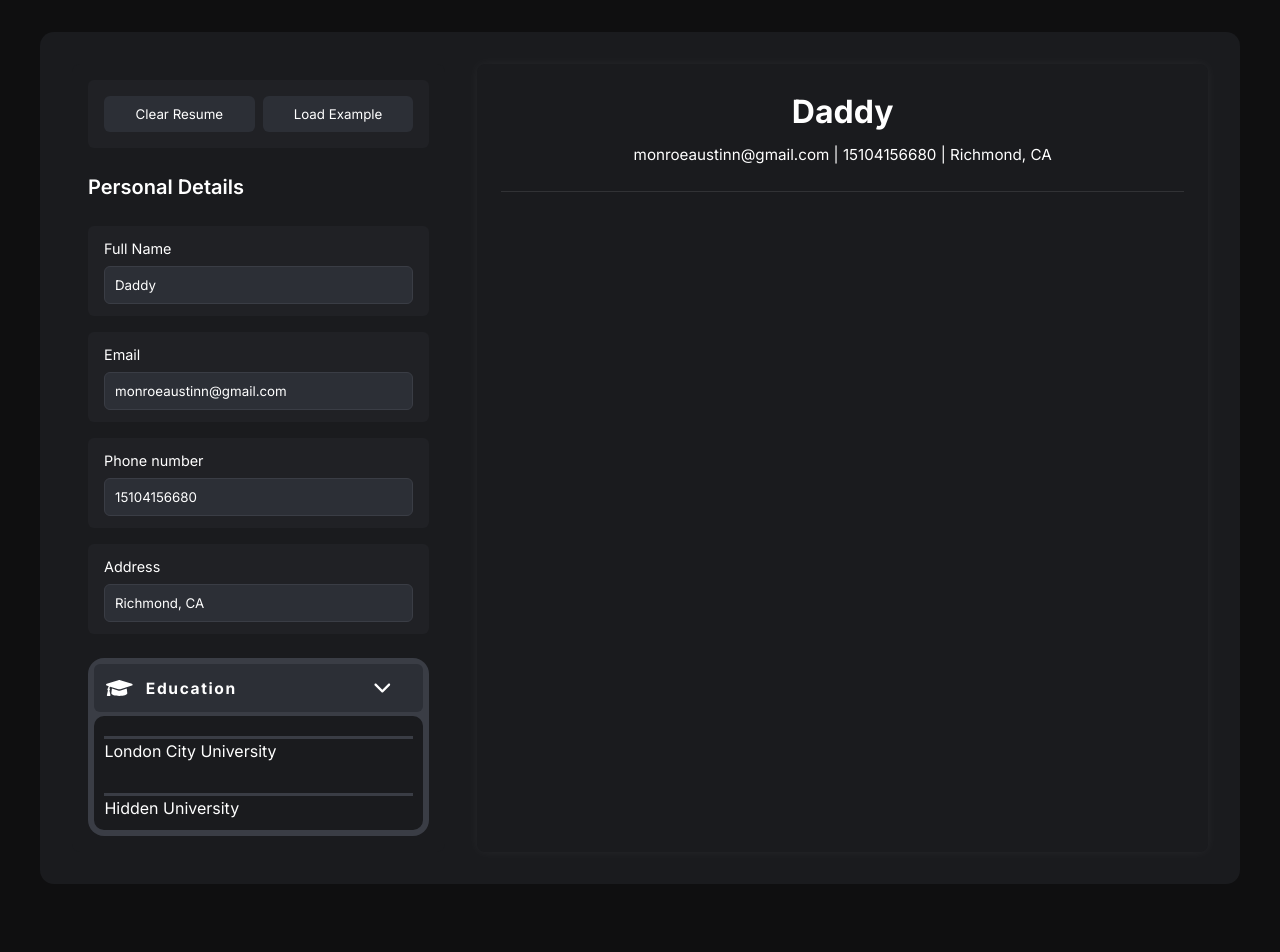
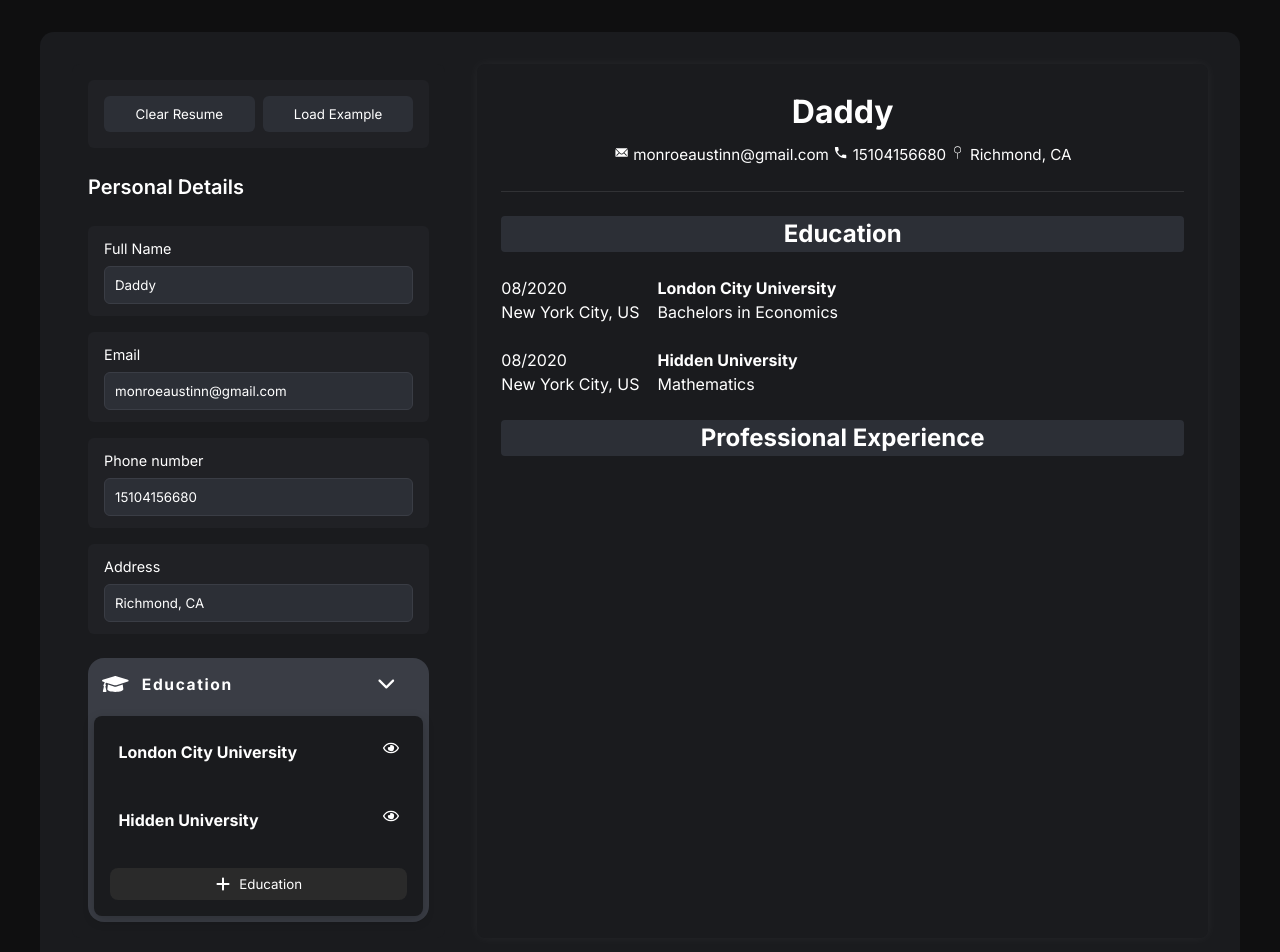
Before and after one commit to monroeaustin/CV-Builder, a React (Vite) app: page / in a window 1280 px wide. Shown: the top 952 px of the page. Before the commit the page ends 916 px from the top, so only its background shows below. Built offline with nearby package versions, Linux system fonts and the light colour scheme.

Commit message:
feat: DropDown Education Menu, UX Experience - Education menu provides better navigation - Education data displays on resume side. - READ from database.

```diff
--- a/src/App.jsx
+++ b/src/App.jsx
@@ -9,7 +9,21 @@ function App() {
     email: 'monroeaustinn@gmail.com',
     phoneNumber: +15104156680,
     address: 'Richmond, CA',
-    Education: ['London City University','Hidden University']
+    Education: [{
+      school:'London City University',
+      Degree:'Bachelors in Economics',
+      StartDate:'08/2020',
+      EndDate:'present',
+      Location:'New York City, US'
+    },
+    {
+      school:'Hidden University',
+      Degree:'Mathematics',
+      StartDate:'08/2020',
+      EndDate:'present',
+      Location:'New York City, US'
+    },
+  ]
   });
 
   const handleChange = (e) => {
@@ -19,7 +33,7 @@ function App() {
       [name]: value
     }));
 
-    console.log(`The State is`, formData);
+    console.log(`The State is`, JSON.stringify(formData))
   };
 
   return (
--- a/src/assets/styles/App.css
+++ b/src/assets/styles/App.css
@@ -12,6 +12,33 @@ body {
   background-color: #0f0f10;
   line-height: 1.5;
 }
+
+input:focus {
+  outline: none;
+  border-color: #60a5fa;
+  border-bottom: 1px solid #60a5fa;
+  background-color: #1f2937;
+}
+
+input {
+  background-color: #2c2f36;
+  border: 1px solid #3a3d45;
+  padding: 10px;
+  border-radius: 6px;
+  transition: border 0.2s ease;
+}
+
+label {
+  display: flex;
+  flex-direction: column;
+  background-color: #202125;
+  padding: 0.75rem 1rem;
+  border-radius: 6px;
+  gap: 0.4rem;
+  font-size: 0.9rem;
+}
+
+
 
 .App {
   display: flex;
@@ -32,6 +59,16 @@ body {
   flex-direction: column;
   gap: 1.5rem;
 }
+
+.resume-side {
+  flex: 2;
+  background-color: #1a1b1e;
+  border-radius: 8px;
+  padding: 1.5rem;
+  box-shadow: 0 0 12px rgba(255, 255, 255, 0.05);
+}
+
+
 
 .nav {
   background-color: #202125;
@@ -56,11 +93,7 @@ body {
   background-color: #3a3d45;
 }
 
-.personal-info h1 {
-  font-size: 1.25rem;
-  font-weight: 600;
-  margin-bottom: 0.5rem;
-}
+
 
 .personal-info {
   display: flex;
@@ -68,52 +101,13 @@ body {
   gap: 1rem;
 }
 
-label {
-  display: flex;
-  flex-direction: column;
-  background-color: #202125;
-  padding: 0.75rem 1rem;
-  border-radius: 6px;
-  gap: 0.4rem;
-  font-size: 0.9rem;
+.personal-info h1 {
+  font-size: 1.25rem;
+  font-weight: 600;
+  margin-bottom: 0.5rem;
 }
 
-input {
-  background-color: #2c2f36;
-  border: 1px solid #3a3d45;
-  padding: 10px;
-  border-radius: 6px;
-  transition: border 0.2s ease;
-}
 
-input:focus {
-  outline: none;
-  border-bottom: 1px solid #60a5fa;
-}
-
-.education-section button {
-  width: 100%;
-  padding: 12px;
-  background-color: #2c2f36;
-  border: none;
-  border-radius: 6px;
-  color: white;
-  cursor: pointer;
-  font-weight: 500;
-  transition: background 0.2s ease;
-}
-
-.education-section button:hover {
-  background-color: #3a3d45;
-}
-
-.resume-side {
-  flex: 2;
-  background-color: #1a1b1e;
-  border-radius: 8px;
-  padding: 1.5rem;
-  box-shadow: 0 0 12px rgba(255, 255, 255, 0.05);
-}
 
 .top-section {
   border-bottom: 1px solid rgba(255, 255, 255, 0.1);
@@ -135,37 +129,14 @@ input:focus {
   display: flex;
   justify-content: center;
 }
-.contact > div{
+
+.contact > div {
   min-height: 100%;
 }
-.button-icon{
-  width: 2em;
-  height: 1.8em;
-  transition: transform 190ms ease-in-out;
-}
-.education-button{
-  display: flex;
-  flex-direction: row;
-  justify-content: space-between;
-}
-.button-left{
-  display: flex;
-  align-items: center;
-  gap: 0.8rem;
 
-}
-.button-content{
-  display: flex;
-  flex-direction: row;
-  justify-content: space-between;
-  width: 95%;
-  letter-spacing: 0.1rem;
 
-}
-.button-icon:hover{
-transform: rotate(180deg)
-}
-.education-section{
+
+.education-section {
   display: flex;
   flex-direction: column;
   gap: 0.2rem;
@@ -173,29 +144,158 @@ transform: rotate(180deg)
   padding: 0.4rem;
   border-radius: 1rem;
 }
-.modal{
-  display:grid;
+
+.education-button {
+  display: flex;
+  flex-direction: row;
+  justify-content: space-between;
+  background-color: transparent;
+  border: none;
+  padding: 8px;
+  cursor: pointer;
+}
+
+.button-left {
+  display: flex;
+  align-items: center;
+  gap: 0.8rem;
+}
+
+.button-content {
+  display: flex;
+  flex-direction: row;
+  justify-content: space-between;
+  width: 95%;
+  letter-spacing: 0.1rem;
+}
+
+.button-icon {
+  width: 2em;
+  height: 1.8em;
+  transition: transform 190ms ease-in-out;
+}
+
+.button-icon:hover {
+  transform: rotate(180deg);
+}
+
+.modal {
+  display: grid;
   grid-template-columns: 1fr;
   grid-template-rows: auto;
   row-gap: 20px;
   background-color: #1a1b1e;
-  padding: 10px;
-  border-radius: 10px;
+  border-radius: 0.5rem;
+  padding: 1rem;
+  margin-top: 0.5rem;
+  box-shadow: 0 4px 12px rgba(0, 0, 0, 0.2);
 }
-.row{
+
+.edu-row {
+  display: flex;
+  justify-content: space-between;
+  margin-bottom: 0.5rem;
+  padding: 0.5rem;
+  border-radius: 6px;
+  transition: background 0.2s;
+  cursor: pointer;
+}
+
+.edu-row:hover {
+  background: #333333;
+}
+
+.row {
   margin-top: 10px;
   border-top: 3px solid #3a3d45;
 }
 
-input:focus {
-  border-color: #60a5fa;
-  background-color: #1f2937;
+
+
+.experience-group {
+  display: flex;
+  gap: 18px;
+  margin-bottom: 24px;
 }
 
-.svg-icon{
-    vertical-align: middle;
+.experience-group h3,
+.experience-group p {
+  font-size: 1rem;
+}
 
+
+
+.region {
+  margin-top: 1rem;
 }
-span{
-  min-height: 100%;
+
+.region h2 {
+  max-width: max-content;
+  margin: auto;
 }
+
+.wrapperlabel {
+  background-color: #2c2f36;
+  border-radius: 4px;
+  margin-bottom: 24px;
+}
+
+
+
+.addEducationBtn {
+  display: flex;
+  align-items: center;
+  gap: 0.5rem;
+  padding: 0.5rem 1rem;
+  border: none;
+  background-color: #2a2a2a;
+  color: white;
+  cursor: pointer;
+  border-radius: 0.5rem;
+  justify-content: center;
+}
+.group{
+  display: flex;
+}
+.icon {
+  font-size: 1rem;
+  display: inline-block;
+}
+
+
+
+.controll-btns {
+  display: flex;
+  justify-content: flex-end;
+  gap: 0.75rem;
+  margin-top: 1.5rem;
+}
+
+.btn {
+  padding: 0.6rem 1.5rem;
+  font-size: 0.9rem;
+  font-weight: 600;
+  border: none;
+  border-radius: 6px;
+  cursor: pointer;
+  transition: all 0.2s ease;
+}
+
+.btn-save {
+  background-color: #6c63ff;
+  color: #fff;
+}
+
+.btn-save:hover {
+  background-color: #574fd6;
+}
+
+.btn-cancel {
+  background-color: #2c2c2c;
+  color: #bbb;
+  border: 1px solid #444;
+}
+
+.btn-cancel:hover {
+  background-color: #3a3a3a;
+}
--- /dev/null
+++ b/src/components/AddEducationButton.jsx
@@ -0,0 +1,9 @@
+import { FaPlus } from "react-icons/fa6";
+
+export default function AddEducationButton({ onClick }) {
+  return (
+    <button className="addEducationBtn" onClick={onClick}>
+      <FaPlus className="icon" /> Education
+    </button>
+  );
+}
--- a/src/components/Edit-Side.jsx
+++ b/src/components/Edit-Side.jsx
@@ -42,7 +42,7 @@ export default function Edit_Side ({formData,handleChange}) {
 />
 
       </div>
-      <EducationSection/>
+      <EducationSection formData={formData}/>
     </div>
   )
 }
--- a/src/components/Education.jsx
+++ b/src/components/Education.jsx
@@ -1,10 +1,19 @@
 import { IoIosArrowDown } from "react-icons/io";
 import { FaGraduationCap } from "react-icons/fa";
+import EducationRow from './EducationRow';
+import AddEducationButton from './AddEducationButton';
+import EntryEducation from "./EducationEntry";
+import { useState } from "react";
 
-export default function EducationSection() {
+
+export default function EducationSection({ formData, modalVisibility }) {
+  const [modalVisible, setVisibility] = useState(true)
+  const toggleVisibility = () => {
+    modalVisible ? setVisibility(false) : setVisibility(true)
+  }
   return (
     <div className="education-section">
-      <button className="education-button">
+      <button className="education-button" onClick={toggleVisibility}>
         <div className="button-content">
           <div className="button-left">
             <FaGraduationCap className="button-icon" />
@@ -13,10 +22,9 @@ export default function EducationSection() {
           <IoIosArrowDown className="button-icon" />
         </div>
       </button>
-      <div className="modal">
-        <div className="row">London City University</div>
-        <div className="row">Hidden University</div>
-      </div>
+      {modalVisible ? <div className="modal"><EducationRow formData={formData}/></div> : null}
+
+
     </div>
   );
 }
--- /dev/null
+++ b/src/components/EducationEntry.jsx
@@ -0,0 +1,44 @@
+import Field from "./Fields"
+export default function EntryEducation () {
+
+
+    return(
+        <>
+<Field
+    name="School"
+    value=""
+    label="School"
+/>
+<Field
+    name="Degree"
+    value=""
+    label="Degree"
+/>
+<div className="group">
+    <Field
+    name="StartDate"
+    value=""
+    label="Start Date"
+/>
+<Field
+    name="EndDate"
+    value=""
+    label="End Date"
+/>
+</div>
+<Field
+    name="Location"
+    value=""
+    label="Location"
+/>
+
+<div className="controll-btns">
+  <button className="btn btn-save">Save</button>
+  <button className="btn btn-cancel">Cancel</button>
+</div>
+
+</>
+    )
+
+
+}
--- /dev/null
+++ b/src/components/EducationRow.jsx
@@ -0,0 +1,15 @@
+import { FaRegEye } from "react-icons/fa";
+import AddEducationButton from "./AddEducationButton";
+export default function EducationRow({ formData }) {
+  return (
+    <>
+      {formData.Education.map((education, index) => (
+        <div className={`edu-row ${index}`} key={index}>
+          <h4>{education.school}</h4>
+          <FaRegEye />
+        </div>
+      ))}
+      <AddEducationButton />
+    </>
+  );
+}
--- a/src/components/Nav-Bar.jsx
+++ b/src/components/Nav-Bar.jsx
@@ -1,8 +1,8 @@
-export default function NavBar(){
+export default function NavBar({onChange}){
 
     return(
         <div className="nav">
-          <button>Clear Resume</button>
+          <button onClick={onChange}>Clear Resume</button>
           <button>Load Example</button>
         </div>
     )
--- a/src/components/Resume-Side.jsx
+++ b/src/components/Resume-Side.jsx
@@ -1,10 +1,37 @@
+import { IoIosMail } from "react-icons/io";
+import { MdLocalPhone } from "react-icons/md";
+import { CiMapPin } from "react-icons/ci";
+
 export default function Resume_Side({formData}) {
   return (
     <div className="resume-side">
       <div className="resumewrapper">
         <div className="top-section">
           <h1>{formData.fullName}</h1>
-          <div className="contact"><span>{formData.email} | {formData.phoneNumber} | {formData.address}</span></div>
+          <div className="contact"><span><IoIosMail className="svg-icon" /> {formData.email} <MdLocalPhone className="svg-icon" /> {formData.phoneNumber} <CiMapPin style={{fill: "white"}} className="svg-icon"/> {formData.address}</span></div>
+        </div>
+        <div className="region">
+          <div className="wrapperlabel">
+            <h2>Education</h2>
+          </div>
+            {formData.Education.map((education) => (
+               <div className="experience-group">
+            <div className="experience-label">
+              <p>{education.StartDate}</p>
+              <p>{education.Location}</p>
+            </div>
+            <div className="experience-info">
+              <h3>{education.school}</h3>
+              <p>{education.Degree}</p>
+            </div>
+          </div>
+            ))}
+        </div>
+
+         <div className="region">
+          <div className="wrapperlabel">
+            <h2>Professional Experience</h2>
+          </div>
         </div>
       </div>
     </div>
```
